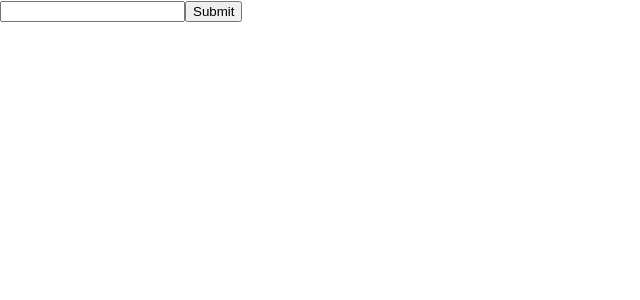
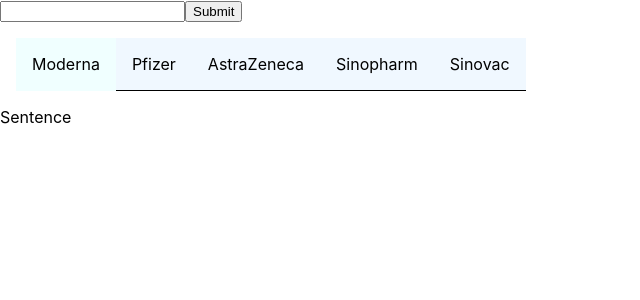
Before and after one commit to Champ2k/la-verita-front-end, a React (Create React App) app: page / in a window 1280 px wide. Shown: the top 300 px of the page, without its empty margins (0-640 px from the left). Built offline with nearby package versions, Linux system fonts and the light colour scheme; no server answers.

Commit message:
add table

```diff
--- a/src/App.tsx
+++ b/src/App.tsx
@@ -1,5 +1,10 @@
+import _ from "lodash"
 import React, { useEffect, useState } from "react";
 import axios from "axios";
+import { Table } from "./components";
+import qs from "query-string";
+
+const exVacList = ["Moderna", "Pfizer", "AstraZeneca", "Sinopharm", "Sinovac"];
 
 function App() {
   type sentiment = {
@@ -15,6 +20,8 @@
 
   const [result, setResult] = useState<resultData>();
   const [inputWord, setInputWord] = useState<string>("");
+  const [activeHeader, setActiveHeader] = useState<number>(0);
+  const [commentList, setCommentList] = useState<string>("");
 
   const getData = async (inputWord: string) => {
     try {
@@ -26,19 +33,58 @@
       console.log(error);
     }
   };
+
+  const getTweetsData = async (limit?: number, hashtag?: string) => {
+    try {
+      const query = qs.stringify(
+        { limit: limit, hashtag: hashtag },
+        {
+          skipNull: true,
+        }
+      );
+      const res = await axios.get(`http://127.0.0.1:5000/tweets?${query}`);
+      console.log(`http://127.0.0.1:5000/tweets?${query}`)
+      return res.data;
+    } catch (error) {
+      console.log(error);
+    }
+  };
+
   const fetchData = async () => {
     let response = await getData(inputWord);
     setResult(response);
   };
 
-  const handleInput = (e:any) => {
-    setInputWord(e.target.value)
-  }
+  const handleInput = (e: any) => {
+    setInputWord(e.target.value);
+  };
+
+  const handleSelected = (e: any, index?: number) => {
+    if (index) {
+      setActiveHeader(index);
+    }
+    return e.target.innerText;
+  };
+
+  const fetchAllTweetsData = async () => {
+    let response = await getTweetsData();
+  };
+
+  const fetchSpecificTag = async (limit?:number, hashtag?:string) => {
+    let response = await getTweetsData(limit && limit, hashtag && hashtag);
+    console.log(response)
+  };
+
+  useEffect(() => {
+    fetchAllTweetsData()
+    fetchSpecificTag(0,"Moderna")
+  // eslint-disable-next-line react-hooks/exhaustive-deps
+  }, []);
 
   return (
     <>
       <div>
-        <input onChange={(e) => handleInput(e)}/>
+        <input onChange={(e) => handleInput(e)} />
         <button type="button" onClick={() => fetchData()}>
           Submit
         </button>
@@ -47,6 +93,11 @@
         <div>{result?.sentiment.negative}</div>
         <div>{result?.sentiment.neutral}</div>
         <div>{result?.sentiment.positive}</div>
+        <Table
+          header={exVacList}
+          activeHeader={activeHeader}
+          onClick={(e, index) => handleSelected(e, index)}
+        />
       </div>
     </>
   );
--- /dev/null
+++ b/src/components/index.tsx
@@ -0,0 +1,3 @@
+export {
+    Table
+} from './table/Table'
--- /dev/null
+++ b/src/components/table/Table.style.ts
@@ -0,0 +1,38 @@
+import styled, { css } from "styled-components";
+
+export const Container = styled.div``;
+
+export const HeaderContainer = styled.div`
+  display: flex;
+  align-items: center;
+  padding: 16px 16px;
+`;
+export const Header = styled.div<{ isActive: boolean }>`
+  border-bottom: 1px solid black;
+  padding: 16px 16px;
+  background-color: #f0f8ff;
+  cursor: pointer;
+/*
+  :not(:last-child) {
+    border-right: 1px solid black;
+  } */
+
+  :hover {
+    background-color: #f0ffff;
+    border-bottom: 1px solid transparent;
+  }
+
+  ${(props) =>
+    props.isActive &&
+    css`
+      background-color: #f0ffff;
+      border-bottom: 1px solid transparent;
+    `}
+`;
+
+export const BodyContainer = styled.div`
+  display: flex;
+  align-items: center;
+`;
+
+export const BodyText = styled.div``
--- /dev/null
+++ b/src/components/table/Table.tsx
@@ -0,0 +1,46 @@
+import {
+  Container,
+  HeaderContainer,
+  Header,
+  BodyContainer,
+  BodyText,
+} from "./Table.style";
+
+export type VaccineData = {
+
+}
+
+interface TableData {
+  header?: string[];
+  activeHeader?: number;
+  data?: VaccineData[];
+  onClick?: (e?:any, index?:number) => {};
+}
+
+export const Table = (props: TableData) => {
+  const { header, activeHeader, onClick } = props;
+
+  return (
+    <Container>
+      <HeaderContainer>
+        {header && header.map((item, index) => (
+          <Header
+            isActive={Boolean(activeHeader === index)}
+            key={`vaccine-${index + 1}`}
+            onClick={(e: any) => onClick && onClick(e, index)}
+          >
+            {item}
+          </Header>
+        ))}
+      </HeaderContainer>
+      <BodyContainer>
+          <BodyText>
+              Sentence
+          </BodyText>
+          <BodyText>
+
+          </BodyText>
+      </BodyContainer>
+    </Container>
+  );
+};
```
Also changed, not shown: package.json (+7 -0 lines), 2 other files (tests, documents, lock files or other folders).
